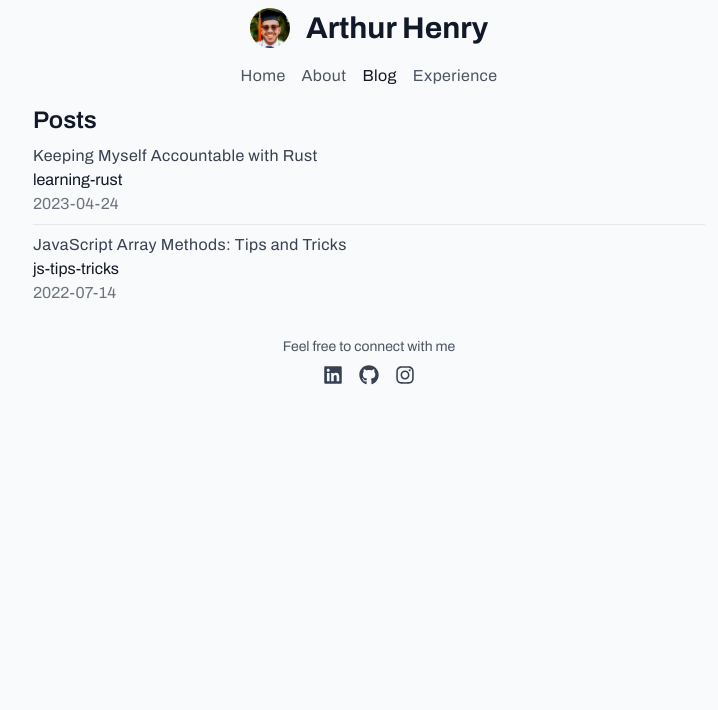
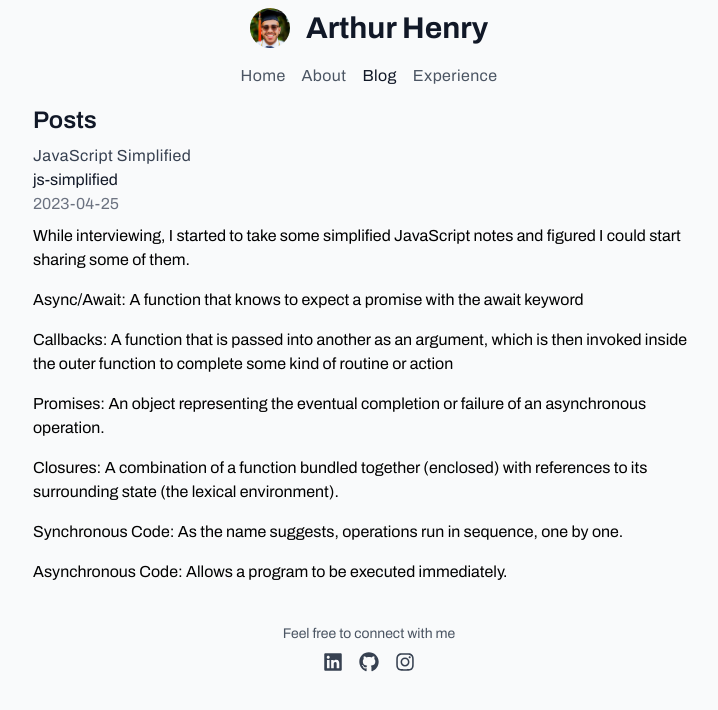
Before and after one commit to ArthurWHenry/arthurhenry.dev, a Next.js app: page /blog in a window 1280 px wide. Shown: the top 710 px of the page, without its empty margins (271-989 px from the left). Built offline with nearby package versions, Linux system fonts and the light colour scheme.

Commit message:
fix: added an actual blog post

```diff
--- a/lib/posts.ts
+++ b/lib/posts.ts
@@ -21,6 +21,7 @@ export function getSortedPostsData() {
     // Combine the data with the id
     return {
       id,
+      content: matterResult.content,
       ...matterResult.data,
     };
   });
--- /dev/null
+++ b/posts/js-simplified.md
@@ -0,0 +1,18 @@
+---
+title: 'JavaScript Simplified'
+date: '2023-04-25'
+---
+
+While interviewing, I started to take some simplified JavaScript notes and figured I could start sharing some of them.
+
+Async/Await: A function that knows to expect a promise with the await keyword
+
+Callbacks: A function that is passed into another as an argument, which is then invoked inside the outer function to complete some kind of routine or action
+
+Promises: An object representing the eventual completion or failure of an asynchronous operation.
+
+Closures: A combination of a function bundled together (enclosed) with references to its surrounding state (the lexical environment).
+
+Synchronous Code: As the name suggests, operations run in sequence, one by one.
+
+Asynchronous Code: Allows a program to be executed immediately.
--- a/posts/js-tips-tricks.md
+++ /dev/null
@@ -1,19 +0,0 @@
----
-title: 'JavaScript Array Methods: Tips and Tricks'
-date: '2022-07-14'
----
-
-We recommend using **Static Generation** (with and without data) whenever possible because your page can be built once and served by CDN, which makes it much faster than having a server render the page on every request.
-
-You can use Static Generation for many types of pages, including:
-
-- Marketing pages
-- Blog posts
-- E-commerce product listings
-- Help and documentation
-
-You should ask yourself: "Can I pre-render this page **ahead** of a user's request?" If the answer is yes, then you should choose Static Generation.
-
-On the other hand, Static Generation is **not** a good idea if you cannot pre-render a page ahead of a user's request. Maybe your page shows frequently updated data, and the page content changes on every request.
-
-In that case, you can use **Server-Side Rendering**. It will be slower, but the pre-rendered page will always be up-to-date. Or you can skip pre-rendering and use client-side JavaScript to populate data.
--- a/posts/learning-rust.md
+++ /dev/null
@@ -1,11 +0,0 @@
----
-title: 'Keeping Myself Accountable with Rust'
-date: '2023-04-24'
----
-
-Next.js has two forms of pre-rendering: **Static Generation** and **Server-side Rendering**. The difference is in **when** it generates the HTML for a page.
-
-- **Static Generation** is the pre-rendering method that generates the HTML at **build time**. The pre-rendered HTML is then _reused_ on each request.
-- **Server-side Rendering** is the pre-rendering method that generates the HTML on **each request**.
-
-Importantly, Next.js lets you **choose** which pre-rendering form to use for each page. You can create a "hybrid" Next.js app by using Static Generation for most pages and using Server-side Rendering for others.
--- a/src/pages/blog.tsx
+++ b/src/pages/blog.tsx
@@ -16,7 +16,9 @@ export default function Resume({ allPostsData }: any) {
         <main className="flex flex-col justify-center items-start p-4 sm:p-0">
           <h2 className="text-2xl font-semibold text-gray-900">Posts</h2>
           <div className="divide-y w-full">
-            {allPostsData.map(({ id, date, title }: any) => (
+            {allPostsData.map(({ id, content, date, title }: any) => {
+              const sentences = content.split("\n");
+              return (
                 <div
                   key={id}
                   className="flex flex-col justify-center items-start py-2"
@@ -26,8 +28,14 @@ export default function Resume({ allPostsData }: any) {
                   </span>
                   <span className="text-gray-900">{id}</span>
                   <span className="text-gray-500">{date}</span>
+                  <div className="flex flex-col space-y-2">
+                    {sentences.map((sentence: any, idx: number) => (
+                      <p key={idx}>{sentence}</p>
+                    ))}
                   </div>
-            ))}
+                </div>
+              );
+            })}
           </div>
         </main>
       </div>
```
Lines whose indentation alone changed are shown as unchanged.
